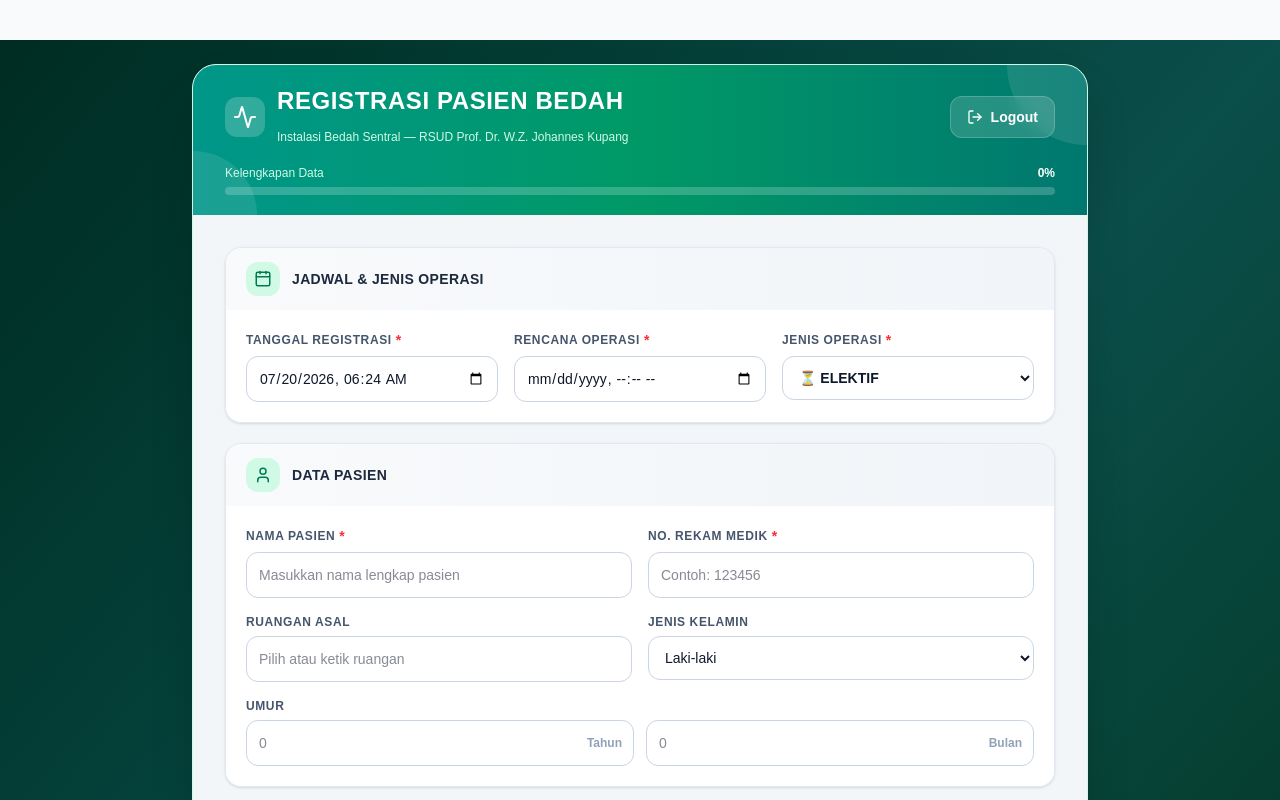
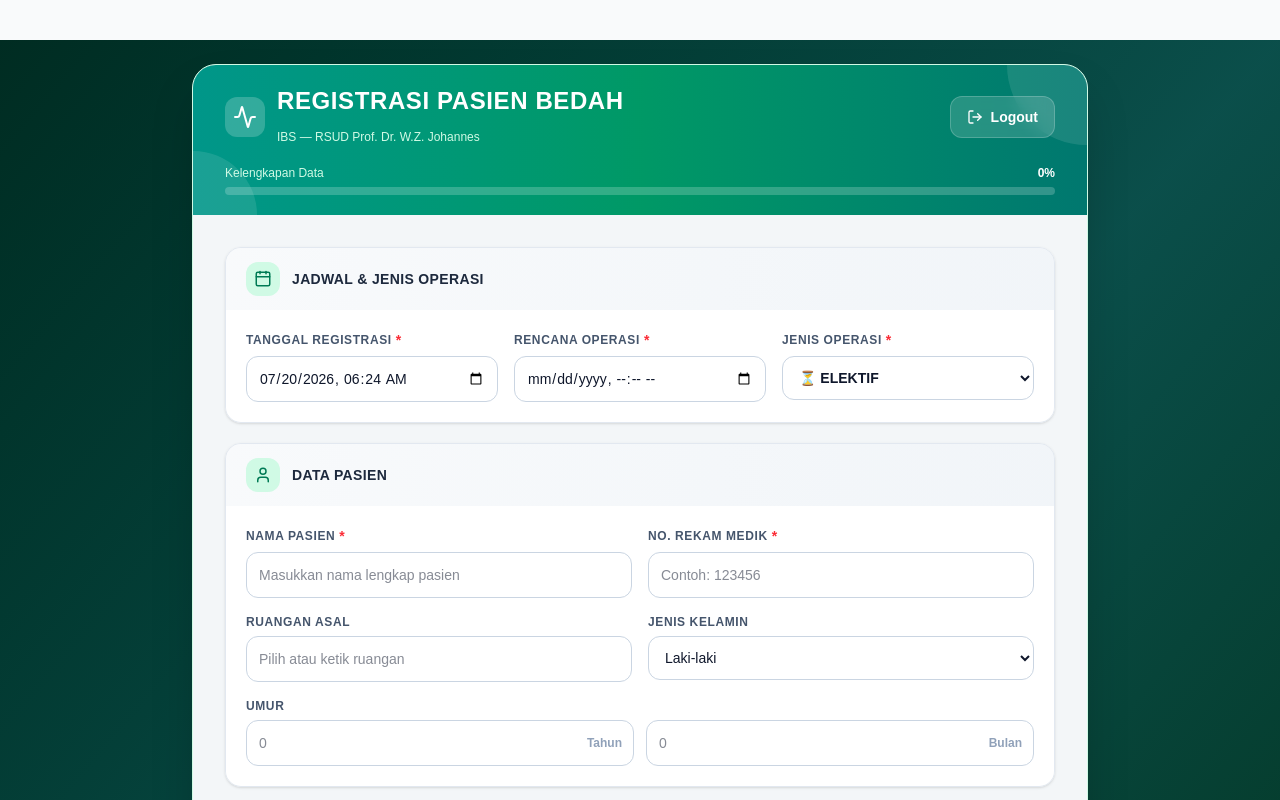
Before and after one commit to rheynseran/klik-ibs, a Next.js app: page /jadwal-operasi in a window 1280 px wide. Shown: the top 800 px of the page. Built offline with nearby package versions, Linux system fonts and the light colour scheme.

Commit message:
ubah teks header IBS

```diff
--- a/components/DaftarkanPasien.tsx
+++ b/components/DaftarkanPasien.tsx
@@ -944,7 +944,7 @@ export default function PendaftaranPasienOperasi() {
                 <div>
                   <span className="block">REGISTRASI PASIEN BEDAH</span>
                   <span className="text-xs font-medium text-emerald-100 tracking-normal">
-                    Instalasi Bedah Sentral — RSUD Prof. Dr. W.Z. Johannes Kupang
+                    IBS — RSUD Prof. Dr. W.Z. Johannes
                   </span>
                 </div>
               </h2>
```
